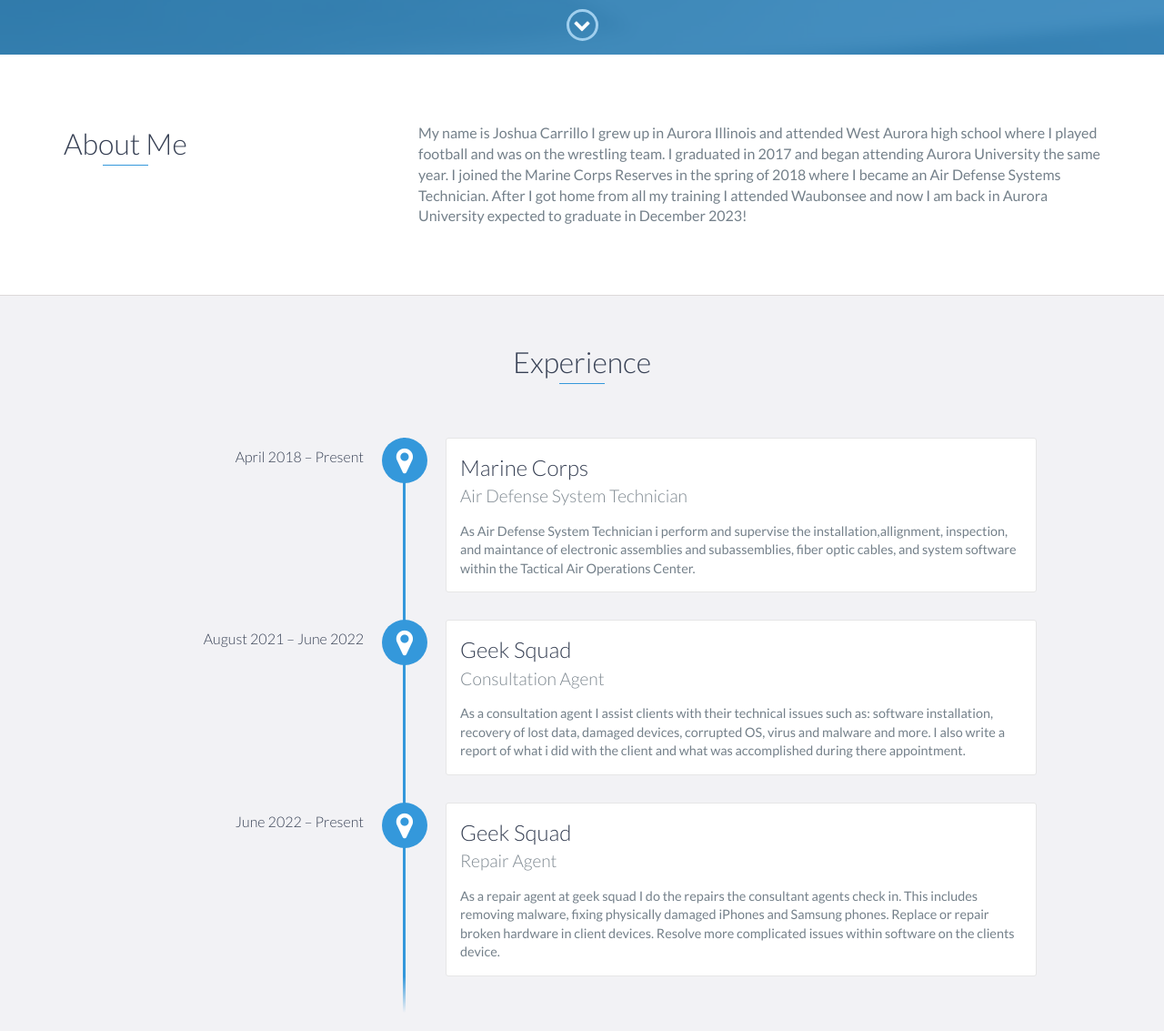
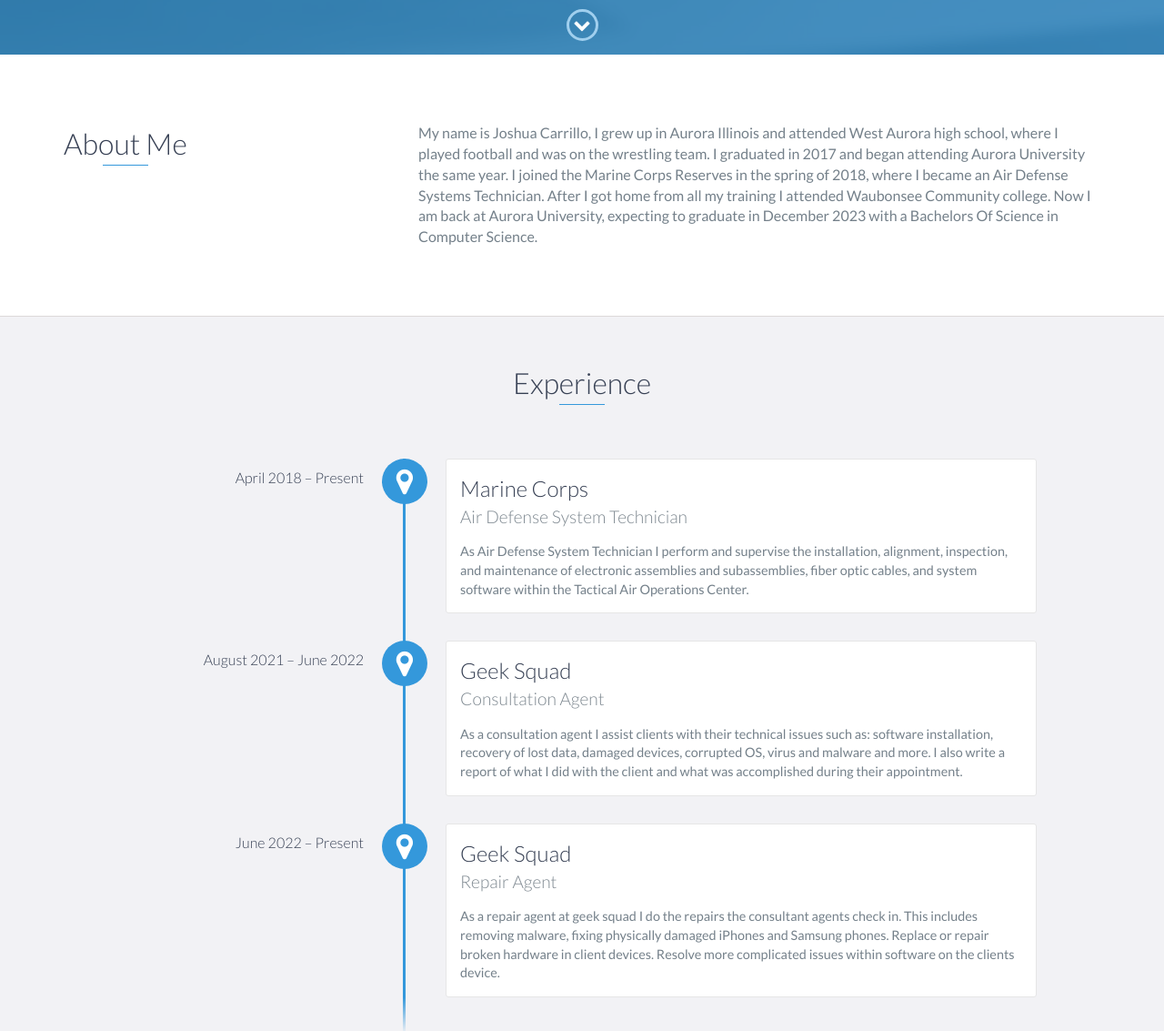
Before and after one commit to joshuaCarrillo/joshuaCarrillo.github.io, a website: page index.html in a window 1280 px wide. Shown: the part 740-1873 px from the top of the page at 91% size. Drawn offline with nearby package versions, Linux system fonts and the light colour scheme.

Commit message:
grammar fixes
grammar fixes

```diff
--- a/index.html
+++ b/index.html
@@ -74,10 +74,10 @@
                 </div>
                 <div class="col-md-8">
                     <p>
-                        My name is Joshua Carrillo I grew up in Aurora Illinois and attended West Aurora high school where I played football and was on the wrestling team.
-                        I graduated in 2017 and began attending Aurora University the same year. I joined the Marine Corps Reserves in the spring of 2018 where I became an
-                        Air Defense Systems Technician. After I got home from all my training I attended Waubonsee and now I am back in Aurora University expected to graduate in
-                        December 2023!
+                        My name is Joshua Carrillo, I grew up in Aurora Illinois and attended West Aurora high school, where I played football and was on the wrestling team.
+                        I graduated in 2017 and began attending Aurora University the same year. I joined the Marine Corps Reserves in the spring of 2018, where I became an
+                        Air Defense Systems Technician. After I got home from all my training I attended Waubonsee Community college. Now I am back at Aurora University, expecting to graduate in
+                        December 2023 with a Bachelors Of Science in Computer Science.
                     </p>
                 </div>
             </div>
@@ -92,7 +92,7 @@
                 <h3>Marine Corps</h3>
                 <h4>Air Defense System Technician</h4>
                 <p>
-                    As Air Defense System Technician i perform and supervise the installation,allignment, inspection, and maintance of electronic
+                    As Air Defense System Technician I perform and supervise the installation, alignment, inspection, and maintenance of electronic
                     assemblies and subassemblies, fiber optic cables, and system software within the Tactical Air Operations Center.
                 </p>
             </div>
@@ -102,8 +102,8 @@
                 <h4>Consultation Agent </h4>
                 <p>
                     As a consultation agent I assist clients with their technical issues such as: software installation, recovery of lost data,
-                    damaged devices, corrupted OS, virus and malware and more. I also write a report of what i did with the client and what was accomplished during
-                    there appointment.
+                    damaged devices, corrupted OS, virus and malware and more. I also write a report of what I did with the client and what was accomplished during
+                    their appointment.
                 </p>
             </div>
 
@@ -127,8 +127,8 @@
             <span class="education-date">August 2019 - Sept 2021</span>
             <h4>Bachelor of Science in Computer Science</h4>
             <p>
-                After returning from all my training I enrolled into Waubonsee Community College in pursue of a computer science career. This is where
-                I started talking introduction to computer science courses such as python and intro to java objects
+                After returning from my training, I enrolled into Waubonsee Community College in pursue of a computer science career. This is where
+                I started taking introduction to computer science courses such as python and intro to java objects.
             </p>
         </div>
         <!-- End .education-block -->
@@ -137,7 +137,7 @@
             <span class="education-date">August 2021- December 2023</span>
             <h4>Bachelor of Science in Computer Science</h4>
             <p>
-                After Waubonsee I transferred back to Aurora University to pursue my Bachelors of Science in Computer Science.
+                After Waubonsee, I transferred back to Aurora University to pursue my Bachelors of Science in Computer Science.
                 I am currently taking a web development course, Data Structures and Algorithms, Software Engineering, and a
                 Database Design and implementation course.
             </p>
@@ -159,7 +159,7 @@
                         <h3>Homework 1</h3>
                         <p>
                             In this homework assignment we had to create a homepage with a nav bar on top that opened up
-                            a project page where i put a project i would like to create, in the "home" tab I added my bio page
+                            a project page where I put a project I would like to create, in the "home" tab I added my bio page
                             which we created in the beginning of the course.
                         </p>
                         <a href="HW_1.html">View Project</a>
```
